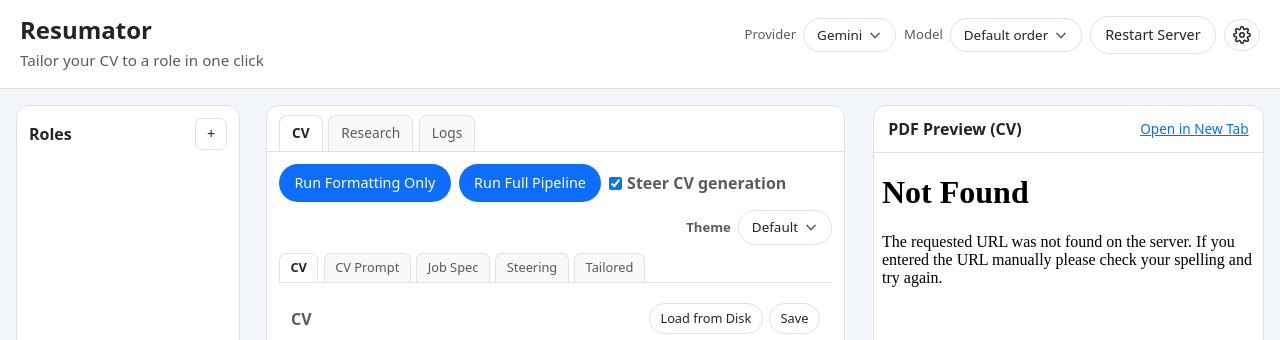
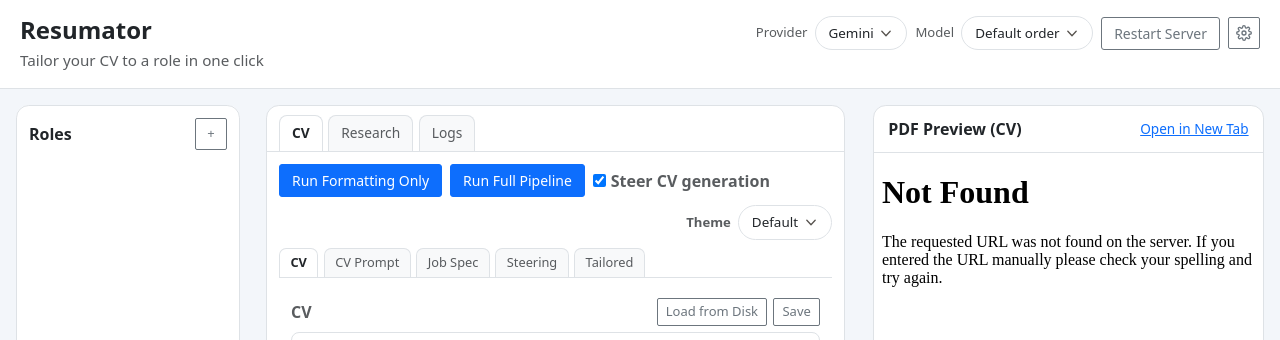
Before and after one commit to robinmacharg/resumator, a Python web app: template cv_web/templates/index.html in a window 1280 px wide. Shown: the top 340 px of the page. Run offline with Jinja, Linux system fonts and the light colour scheme; the template is opened without the code that fills it, so the values that code supplies are empty.

Commit message:
feat: Bootstrap UI task 2 - buttons
Co-Authored-By: Claude Opus 5.5 <noreply@anthropic.com>

```diff
--- a/cv_web/static/js/settings-feature.js
+++ b/cv_web/static/js/settings-feature.js
@@ -110,7 +110,7 @@ export function createSettingsFeature(ctx) {
             input,
         ];
         if (setting.secret && setting.isSet) {
-            const reveal = h("button", { type: "button", className: "btn btn-secondary", textContent: "Reveal" });
+            const reveal = h("button", { type: "button", className: "btn btn-sm btn-outline-secondary", textContent: "Reveal" });
             reveal.addEventListener("click", async () => {
                 try {
                     const result = await send("/api/settings/reveal", "POST", { key: setting.key });
@@ -183,7 +183,7 @@ export function createSettingsFeature(ctx) {
 
     function buildGlobal(group) {
         const fields = buildFieldList(group);
-        const save_ = h("button", { type: "button", className: "btn btn-primary", textContent: "Save" });
+        const save_ = h("button", { type: "button", className: "btn btn-sm btn-primary", textContent: "Save" });
         save_.addEventListener("click", () => save(fields.collect(), "Global settings saved."));
         return h("section", { className: "settings-block" }, [
             fields.element,
@@ -195,8 +195,8 @@ export function createSettingsFeature(ctx) {
         const enabled = Boolean(group.status && group.status.enabled);
         const fields = buildFieldList(group);
         const result = h("span", { className: "settings-test-result", role: "status" });
-        const test = h("button", { type: "button", className: "btn btn-secondary", textContent: "Test" });
-        const saveBtn = h("button", { type: "button", className: "btn btn-primary", textContent: "Save" });
+        const test = h("button", { type: "button", className: "btn btn-sm btn-outline-secondary", textContent: "Test" });
+        const saveBtn = h("button", { type: "button", className: "btn btn-sm btn-primary", textContent: "Save" });
         test.addEventListener("click", async () => {
             const diff = fields.collect();
             const overrides = { ...diff.set };
@@ -245,7 +245,7 @@ export function createSettingsFeature(ctx) {
         const addRow = (key, value) => {
             const keyInput = h("input", { type: "text", value: key, placeholder: "NAME", spellcheck: false });
             const valueInput = h("input", { type: "text", value, placeholder: "value", spellcheck: false });
-            const remove = h("button", { type: "button", className: "btn btn-secondary", textContent: "Remove" });
+            const remove = h("button", { type: "button", className: "btn btn-sm btn-outline-secondary", textContent: "Remove" });
             const row = h("div", { className: "settings-other-row" }, [keyInput, valueInput, remove]);
             const entry = { read: () => ({ key: keyInput.value, value: valueInput.value }), row };
             remove.addEventListener("click", () => {
@@ -256,9 +256,9 @@ export function createSettingsFeature(ctx) {
             list.appendChild(row);
         };
         settings.forEach((setting) => addRow(setting.key, setting.value));
-        const add = h("button", { type: "button", className: "btn btn-secondary", textContent: "Add row" });
+        const add = h("button", { type: "button", className: "btn btn-sm btn-outline-secondary", textContent: "Add row" });
         add.addEventListener("click", () => addRow("", ""));
-        const saveBtn = h("button", { type: "button", className: "btn btn-primary", textContent: "Save" });
+        const saveBtn = h("button", { type: "button", className: "btn btn-sm btn-primary", textContent: "Save" });
         saveBtn.addEventListener("click", () => {
             const diff = diffOtherRows(settings, rows.map((entry) => entry.read()));
             if (diff.invalid.length) {
--- a/cv_web/static/styles/common.css
+++ b/cv_web/static/styles/common.css
@@ -106,59 +106,8 @@ dialog h2 {
   cursor: not-allowed;
 }
 
-/* Provides baseline button shape, spacing, and interaction transitions. */
-.btn {
-  border: 1px solid var(--line);
-  border-radius: 999px;
-  padding: 0.45rem 0.9rem;
-  font-size: 0.9rem;
-  cursor: pointer;
-  transition: transform 120ms ease, opacity 120ms ease;
-}
-
-/* Adds subtle hover lift to interactive buttons. */
-.btn:hover {
-  transform: translateY(-1px);
-}
-
-/* Applies disabled-state visuals and removes hover motion for buttons. */
-.btn:disabled {
-  opacity: 0.5;
-  cursor: not-allowed;
-  transform: none;
-}
-
-/* Styles primary action buttons with brand gradient emphasis. */
-.btn-primary {
-  background: linear-gradient(120deg, var(--brand), var(--brand-strong));
-  color: #fff;
-  border-color: transparent;
-}
-
-/* Styles neutral secondary action buttons. */
-.btn-secondary {
-  background: #fff;
-  color: var(--ink);
-}
-
-/* Styles destructive action buttons with danger gradient emphasis. */
-.btn-danger {
-  background: linear-gradient(120deg, #b42318, #d92d20);
-  color: #fff;
-  border-color: transparent;
-}
-
-/* Styles lightweight text-like ghost action buttons. */
-.btn-ghost {
-  border-color: transparent;
-  background: transparent;
-  color: var(--brand);
-  text-decoration: underline;
-}
-
-/* Defines compact icon-only button dimensions and centering. */
+/* Squares icon-only buttons (Bootstrap .btn-sm) and centres the icon. */
 .icon-btn {
-  border-radius: 0.45rem;
   padding: 0.28rem;
   min-width: 2rem;
   min-height: 2rem;
@@ -444,12 +393,6 @@ dialog h2 {
   gap: 0.4rem;
 }
 
-/* Compacts button sizing for inline file action controls. */
-.file-actions .btn {
-  padding: 0.3rem 0.65rem;
-  font-size: 0.8rem;
-}
-
 /* Styles all textareas with shared code-editor-like visual treatment. */
 textarea {
   width: 100%;
--- a/cv_web/static/styles/settings.css
+++ b/cv_web/static/styles/settings.css
@@ -87,13 +87,6 @@
 
 .settings-panel.active {
   display: block;
-}
-
-/* Cog button at the far right of the header. */
-.settings-cog {
-  display: inline-flex;
-  align-items: center;
-  padding: 0.35rem 0.5rem;
 }
 
 /* Lays labels, inputs and per-field buttons on one row. */
--- a/cv_web/static/styles/theme.css
+++ b/cv_web/static/styles/theme.css
@@ -27,3 +27,41 @@
   --brand: var(--bs-primary);
   --danger: var(--bs-danger);
 }
+
+/* Denser buttons than Bootstrap's 1rem default; .btn-sm is restated because this file loads after Bootstrap. */
+.btn {
+  --bs-btn-font-size: 0.875rem;
+  --bs-btn-padding-y: 0.3125rem;
+  --bs-btn-padding-x: 0.75rem;
+}
+
+.btn-sm {
+  --bs-btn-font-size: 0.8125rem;
+  --bs-btn-padding-y: 0.1875rem;
+  --bs-btn-padding-x: 0.5rem;
+}
+
+/* Bootstrap's danger buttons hard-code #dc3545; use our red (B7). */
+.btn-danger {
+  --bs-btn-bg: var(--bs-danger);
+  --bs-btn-border-color: var(--bs-danger);
+  --bs-btn-hover-bg: #9a1e14;
+  --bs-btn-hover-border-color: #9a1e14;
+  --bs-btn-active-bg: #861a11;
+  --bs-btn-active-border-color: #861a11;
+  --bs-btn-disabled-bg: var(--bs-danger);
+  --bs-btn-disabled-border-color: var(--bs-danger);
+  --bs-btn-focus-shadow-rgb: var(--bs-danger-rgb);
+}
+
+.btn-outline-danger {
+  --bs-btn-color: var(--bs-danger);
+  --bs-btn-border-color: var(--bs-danger);
+  --bs-btn-hover-bg: var(--bs-danger);
+  --bs-btn-hover-border-color: var(--bs-danger);
+  --bs-btn-active-bg: #9a1e14;
+  --bs-btn-active-border-color: #9a1e14;
+  --bs-btn-disabled-color: var(--bs-danger);
+  --bs-btn-disabled-border-color: var(--bs-danger);
+  --bs-btn-focus-shadow-rgb: var(--bs-danger-rgb);
+}
--- a/cv_web/templates/index.html
+++ b/cv_web/templates/index.html
@@ -26,12 +26,12 @@
                         <option value="">Default order</option>
                     </select>
                 </label>
-                <button id="restartServerBtn" class="btn btn-secondary" type="button">
+                <button id="restartServerBtn" class="btn btn-outline-secondary" type="button">
                     Restart Server
                 </button>
                 <button
                     id="settingsOpenBtn"
-                    class="btn btn-secondary settings-cog"
+                    class="btn btn-sm btn-outline-secondary icon-btn settings-cog"
                     type="button"
                     aria-label="Settings"
                     title="Settings"
@@ -51,7 +51,7 @@
                         <strong>Roles</strong>
                         <button
                             id="newRoleBtn"
-                            class="btn btn-secondary icon-btn"
+                            class="btn btn-sm btn-outline-secondary icon-btn"
                             type="button"
                             title="New role (its CV starts as a copy of the master CV)"
                             aria-label="New role"
@@ -69,7 +69,7 @@
                                 <option value="closed">Closed (archived)</option>
                             </select>
                         </label>
-                        <button id="deleteRoleBtn" class="btn btn-secondary" type="button">
+                        <button id="deleteRoleBtn" class="btn btn-outline-danger" type="button">
                             Delete role
                         </button>
                     </div>
@@ -197,7 +197,7 @@
                                             </select>
                                             <button
                                                 id="promoteCvBtn"
-                                                class="btn btn-secondary"
+                                                class="btn btn-sm btn-outline-secondary"
                                                 type="button"
                                                 title="Copy this role's CV changes into the master CV (you pick which)"
                                                 data-role-only
@@ -207,7 +207,7 @@
                                             </button>
                                             <button
                                                 id="pullCvBtn"
-                                                class="btn btn-secondary"
+                                                class="btn btn-sm btn-outline-secondary"
                                                 type="button"
                                                 title="Bring master CV changes into this role's CV (you pick which)"
                                                 data-role-only
@@ -217,7 +217,7 @@
                                             </button>
                                             <button
                                                 id="importCvBtn"
-                                                class="btn btn-secondary"
+                                                class="btn btn-sm btn-outline-secondary"
                                                 type="button"
                                                 title="Merge hand edits in input/CV.md into the master CV (you pick which)"
                                                 data-role-only
@@ -227,7 +227,7 @@
                                             </button>
                                             <button
                                                 id="cvHistoryBtn"
-                                                class="btn btn-secondary"
+                                                class="btn btn-sm btn-outline-secondary"
                                                 type="button"
                                                 title="Versions of the open CV; restore one as a new version"
                                                 data-role-only
@@ -235,13 +235,13 @@
                                                 History
                                             </button>
                                             <button
-                                                class="btn btn-secondary file-load-btn"
+                                                class="btn btn-sm btn-outline-secondary file-load-btn"
                                                 data-file="cv"
                                             >
                                                 Load from Disk
                                             </button>
                                             <button
-                                                class="btn btn-secondary file-save-btn"
+                                                class="btn btn-sm btn-outline-secondary file-save-btn"
                                                 data-file="cv"
                                             >
                                                 Save
@@ -256,13 +256,13 @@
                                         <label id="promptTitle" for="promptEditor">CV Prompt</label>
                                         <div class="file-actions">
                                             <button
-                                                class="btn btn-secondary file-load-btn"
+                                                class="btn btn-sm btn-outline-secondary file-load-btn"
                                                 data-file="prompt"
                                             >
                                                 Load from Disk
                                             </button>
                                             <button
-                                                class="btn btn-secondary file-save-btn"
+                                                class="btn btn-sm btn-outline-secondary file-save-btn"
                                                 data-file="prompt"
                                             >
                                                 Save
@@ -277,13 +277,13 @@
                                         <label id="jobspecTitle" for="jobspecEditor">Job Spec</label>
                                         <div class="file-actions">
                                             <button
-                                                class="btn btn-secondary file-load-btn"
+                                                class="btn btn-sm btn-outline-secondary file-load-btn"
                                                 data-file="jobspec"
                                             >
                                                 Load from Disk
                                             </button>
                                             <button
-                                                class="btn btn-secondary file-save-btn"
+                                                class="btn btn-sm btn-outline-secondary file-save-btn"
                                                 data-file="jobspec"
                                             >
                                                 Save
@@ -348,10 +348,10 @@
                                     <button id="runResearchBtn" class="btn btn-primary">
                                         Run Research
                                     </button>
-                                    <button id="formatResearchBtn" class="btn btn-secondary">
+                                    <button id="formatResearchBtn" class="btn btn-outline-secondary">
                                         Format Research PDF
                                     </button>
-                                    <button id="resetResearchPromptBtn" class="btn btn-secondary">
+                                    <button id="resetResearchPromptBtn" class="btn btn-outline-secondary">
                                         Reset Prompt to Default
                                     </button>
                                     <span id="researchStatusText">Idle.</span>
@@ -411,13 +411,13 @@
                                         >
                                         <div class="file-actions">
                                             <button
-                                                class="btn btn-secondary file-load-btn"
+                                                class="btn btn-sm btn-outline-secondary file-load-btn"
                                                 data-file="research_prompt"
                                             >
                                                 Load from Disk
                                             </button>
                                             <button
-                                                class="btn btn-secondary file-save-btn"
+                                                class="btn btn-sm btn-outline-secondary file-save-btn"
                                                 data-file="research_prompt"
                                             >
                                                 Save
@@ -436,13 +436,13 @@
                                         <label for="researchJobspecEditor">Job Spec</label>
                                         <div class="file-actions">
                                             <button
-                                                class="btn btn-secondary file-load-btn"
+                                                class="btn btn-sm btn-outline-secondary file-load-btn"
                                                 data-file="jobspec"
                                             >
                                                 Load from Disk
                                             </button>
                                             <button
-                                                class="btn btn-secondary file-save-btn"
+                                                class="btn btn-sm btn-outline-secondary file-save-btn"
                                                 data-file="jobspec"
                                             >
                                                 Save
@@ -461,13 +461,13 @@
                                         <label for="researchCvEditor">CV</label>
                                         <div class="file-actions">
                                             <button
-                                                class="btn btn-secondary file-load-btn"
+                                                class="btn btn-sm btn-outline-secondary file-load-btn"
                                                 data-file="cv"
                                             >
                                                 Load from Disk
                                             </button>
                                             <button
-                                                class="btn btn-secondary file-save-btn"
+                                                class="btn btn-sm btn-outline-secondary file-save-btn"
                                                 data-file="cv"
                                             >
                                                 Save
@@ -499,7 +499,7 @@
                                     ></span>
                                     <button
                                         id="copyResearchOutputBtn"
-                                        class="btn btn-secondary icon-btn"
+                                        class="btn btn-sm btn-outline-secondary icon-btn"
                                         type="button"
                                         title="Copy research output"
                                         aria-label="Copy research output"
@@ -579,7 +579,7 @@
                                     aria-live="polite"
                                     aria-hidden="true"
                                 ></span>
-                                <button id="refreshLogsBtn" class="btn btn-secondary">
+                                <button id="refreshLogsBtn" class="btn btn-outline-secondary">
                                     Refresh Logs
                                 </button>
                             </div>
@@ -662,7 +662,7 @@
                 <label for="newRoleJobspecInput">Job spec</label>
                 <textarea id="newRoleJobspecInput" spellcheck="false" placeholder="Paste the job spec"></textarea>
                 <div class="role-dialog-actions">
-                    <button id="newRoleCancelBtn" class="btn btn-secondary" type="button">Cancel</button>
+                    <button id="newRoleCancelBtn" class="btn btn-outline-secondary" type="button">Cancel</button>
                     <button class="btn btn-primary" type="submit">Create role</button>
                 </div>
             </form>
@@ -678,7 +678,7 @@
                 </p>
                 <p id="firstRunError" class="merge-error" role="alert"></p>
                 <div class="role-dialog-actions">
-                    <button id="firstRunBlankBtn" class="btn btn-secondary" type="button">Blank master CV</button>
+                    <button id="firstRunBlankBtn" class="btn btn-outline-secondary" type="button">Blank master CV</button>
                     <button id="firstRunExampleBtn" class="btn btn-primary" type="button">Example data</button>
                 </div>
             </div>
@@ -691,7 +691,7 @@
                 <ul id="mergeList" class="merge-list"></ul>
                 <p id="mergeError" class="merge-error" role="alert"></p>
                 <div class="role-dialog-actions">
-                    <button id="mergeCancelBtn" class="btn btn-secondary" type="button">Cancel</button>
+                    <button id="mergeCancelBtn" class="btn btn-outline-secondary" type="button">Cancel</button>
                     <button id="mergeApplyBtn" class="btn btn-primary" type="button">Apply ticked changes</button>
                 </div>
             </div>
@@ -706,7 +706,7 @@
                 </div>
                 <p id="historyError" class="merge-error" role="alert"></p>
                 <div class="role-dialog-actions">
-                    <button id="historyCloseBtn" class="btn btn-secondary" type="button">Close</button>
+                    <button id="historyCloseBtn" class="btn btn-outline-secondary" type="button">Close</button>
                     <button id="historyRestoreBtn" class="btn btn-primary" type="button" disabled>
                         Restore as new version
                     </button>
@@ -725,9 +725,9 @@
                 <div class="settings-toolbar">
                     <span class="settings-note">Stored in the database.</span>
                     <div class="file-actions">
-                        <button id="settingsImportBtn" class="btn btn-secondary" type="button">Import…</button>
-                        <button id="settingsSampleBtn" class="btn btn-secondary" type="button">Load sample</button>
-                        <button id="settingsEnvBtn" class="btn btn-secondary" type="button">View as .env</button>
+                        <button id="settingsImportBtn" class="btn btn-outline-secondary" type="button">Import…</button>
+                        <button id="settingsSampleBtn" class="btn btn-outline-secondary" type="button">Load sample</button>
+                        <button id="settingsEnvBtn" class="btn btn-outline-secondary" type="button">View as .env</button>
                     </div>
                 </div>
                 <p id="settingsStatus" class="settings-status" role="status"></p>
@@ -746,9 +746,9 @@
                                 <option value="merge">Merge (add and update)</option>
                                 <option value="replace">Replace (also remove others)</option>
                             </select>
-                            <button id="settingsImportPreviewBtn" class="btn btn-secondary" type="button">Preview</button>
+                            <button id="settingsImportPreviewBtn" class="btn btn-outline-secondary" type="button">Preview</button>
                             <button id="settingsImportApplyBtn" class="btn btn-primary" type="button">Apply</button>
-                            <button id="settingsImportCloseBtn" class="btn btn-secondary" type="button">Close</button>
+                            <button id="settingsImportCloseBtn" class="btn btn-outline-secondary" type="button">Close</button>
                         </div>
                         <p id="settingsImportResult" class="settings-status" role="status"></p>
                     </div>
@@ -756,10 +756,10 @@
                         <label for="settingsEnvText">Settings as .env (secrets masked)</label>
                         <textarea id="settingsEnvText" spellcheck="false" rows="8" readonly></textarea>
                         <div class="settings-actions">
-                            <button id="settingsEnvRevealBtn" class="btn btn-secondary" type="button">Reveal secrets</button>
-                            <button id="settingsEnvCopyBtn" class="btn btn-secondary" type="button">Copy</button>
-                            <button id="settingsEnvDownloadBtn" class="btn btn-secondary" type="button">Download</button>
-                            <button id="settingsEnvCloseBtn" class="btn btn-secondary" type="button">Close</button>
+                            <button id="settingsEnvRevealBtn" class="btn btn-outline-secondary" type="button">Reveal secrets</button>
+                            <button id="settingsEnvCopyBtn" class="btn btn-outline-secondary" type="button">Copy</button>
+                            <button id="settingsEnvDownloadBtn" class="btn btn-outline-secondary" type="button">Download</button>
+                            <button id="settingsEnvCloseBtn" class="btn btn-outline-secondary" type="button">Close</button>
                         </div>
                     </div>
                     <div id="settingsPanelGlobal" class="settings-panel active" role="tabpanel"></div>
```
Also changed, not shown: docs/plans/bootstrap-ui/index.md (+7 -6 lines), docs/plans/bootstrap-ui/log.md (+3 -0 lines), docs/plans/bootstrap-ui/tasks/02-buttons.md (+10 -2 lines).
